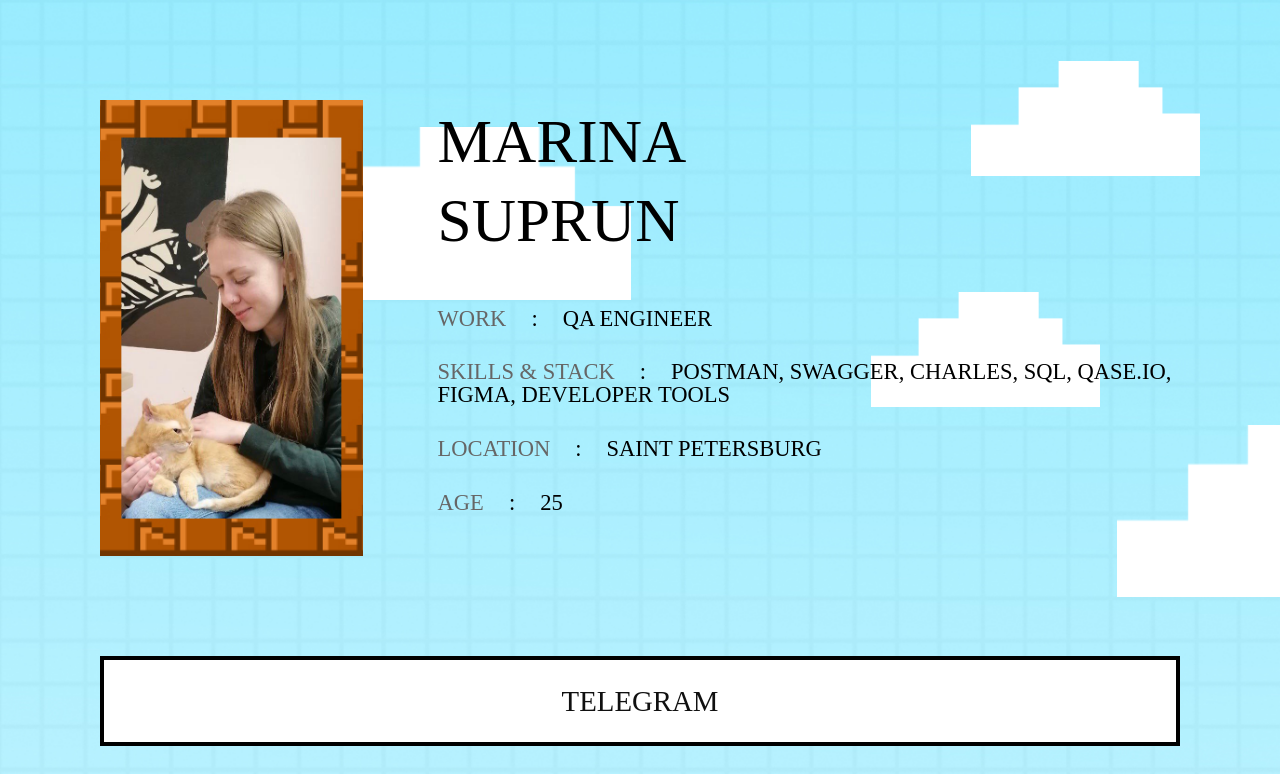
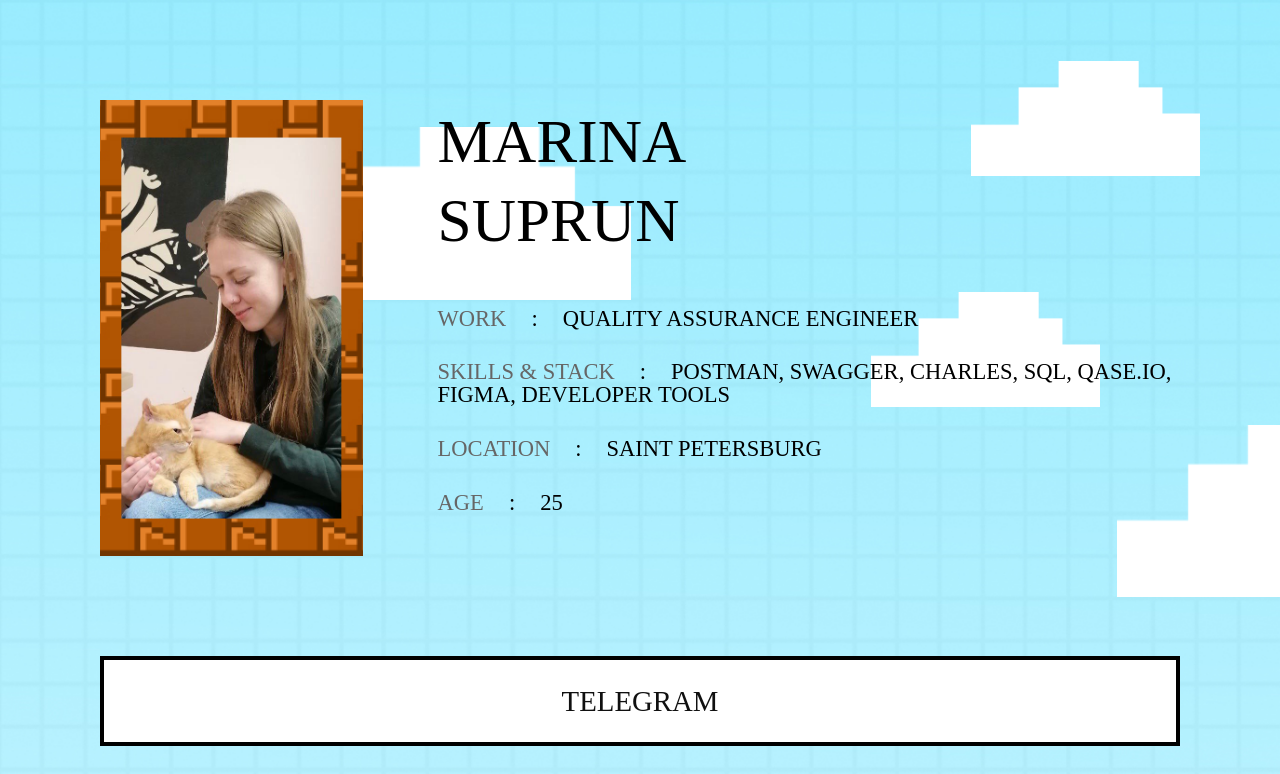
Before and after one commit to suprunmarina/suprunmarina.github.io, a plain HTML site: page index.html in a window 1280 px wide. Shown: the top 774 px of the page. Drawn offline with Linux system fonts and the light colour scheme; files whose address does not match are found by name.

Commit message:
изменение описания должности

```diff
--- a/index.html
+++ b/index.html
@@ -59,7 +59,7 @@
                      <div>SUPRUN</div>
                   </div>
                   <div>
-                     <div class="list"><span>work</span><span>:</span><span>QA Engineer</span></div>
+                     <div class="list"><span>work</span><span>:</span><span>Quality Assurance Engineer</span></div>
                      <div class="list"><span>skills & stack</span><span>:</span><span>Postman, Swagger, Charles, SQL, Qase.io, Figma, Developer Tools</span></div>
                      <div class="list"><span>location</span><span>:</span><span>Saint Petersburg</span></div>
                      <div class="list"><span>age</span><span>:</span><span>25</span></div>
```
